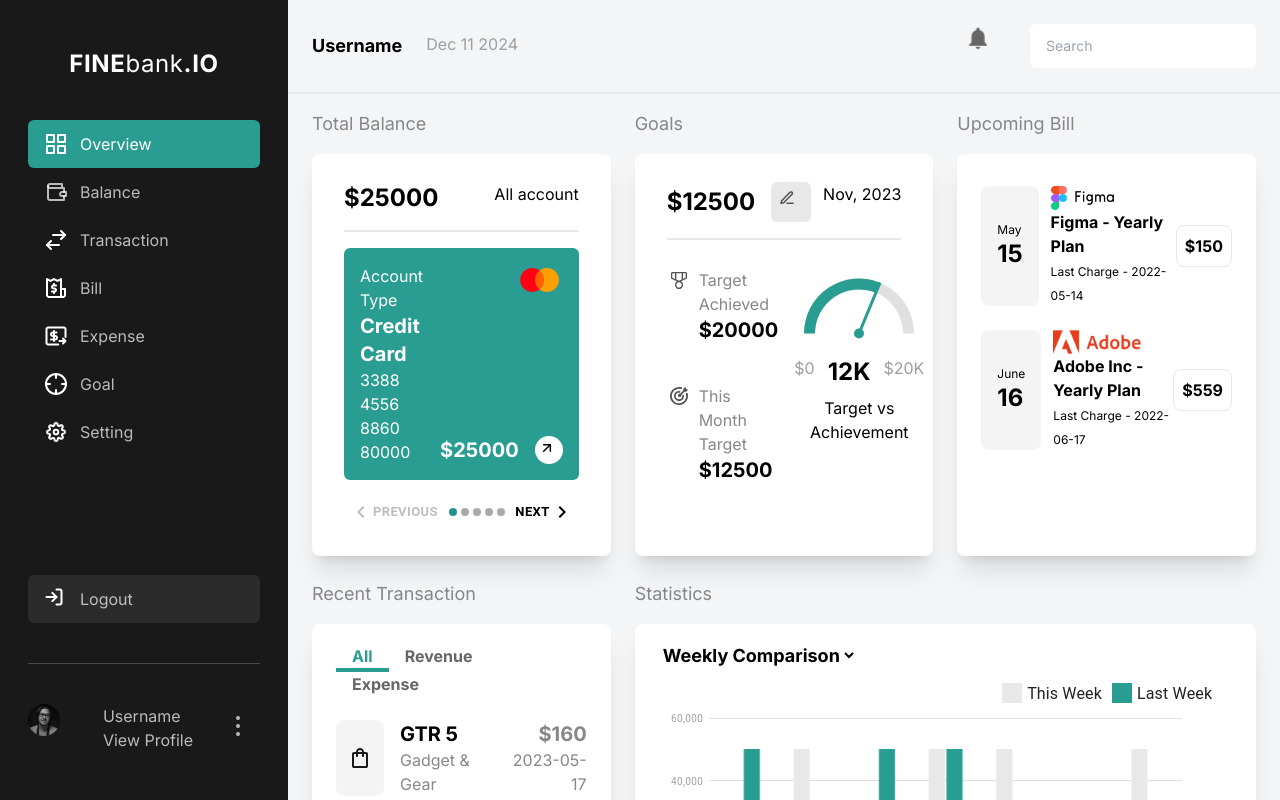
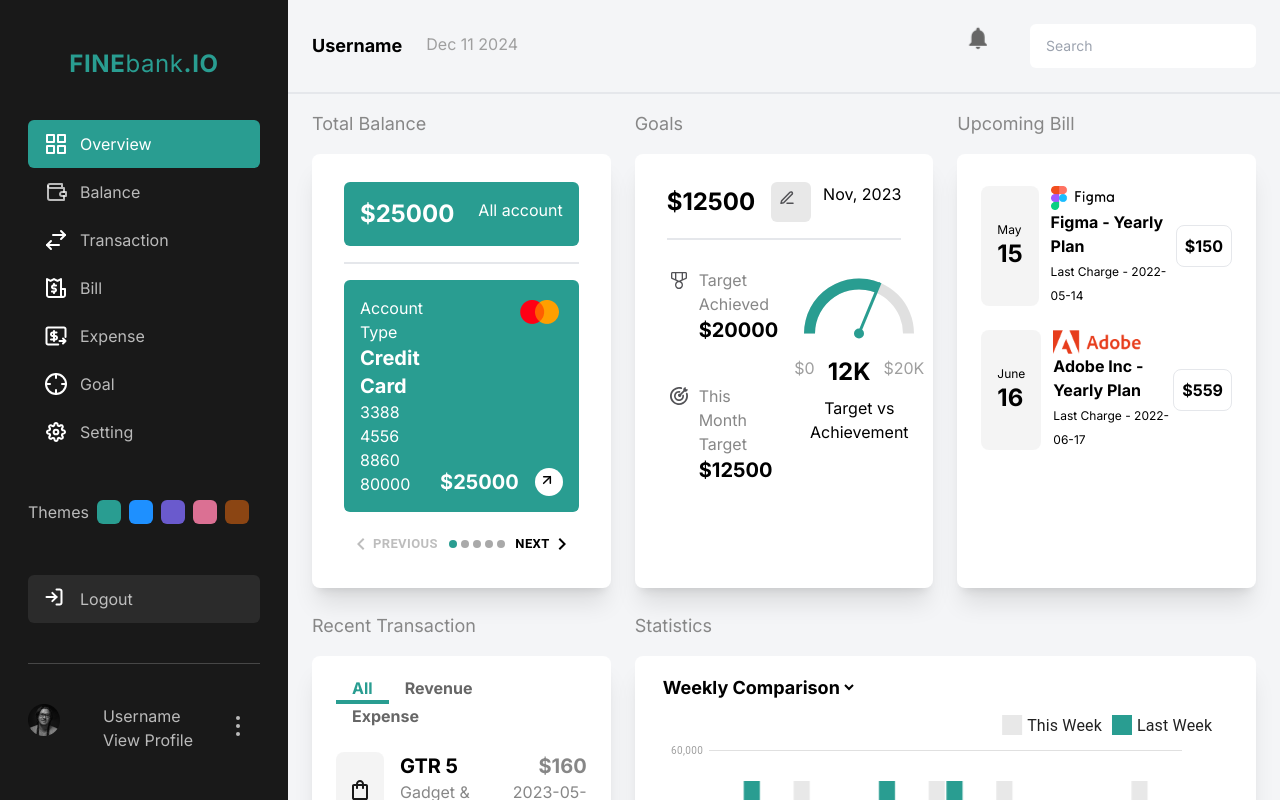
Before and after one commit to rizkishafara/learn_react, a React (Vite) app: page / in a window 1280 px wide. Shown: the top 800 px of the page. Built offline with nearby package versions, Linux system fonts and the light colour scheme.

Commit message:
feat: implement State Management with Context

```diff
--- a/src/components/Elements/BarChart/index.jsx
+++ b/src/components/Elements/BarChart/index.jsx
@@ -1,6 +1,6 @@
-// eslint-disable-next-line no-unused-vars
-import React from "react";
+import { useContext } from "react";
 import { BarChart } from "@mui/x-charts/BarChart";
+import { ThemeContext } from "../../../context/themeContext";
 
 const chartSetting = {
   yAxis: [
@@ -25,6 +25,8 @@
 
 export default function BarsDataset(props) {
   const { desc } = props;
+  const { theme } = useContext(ThemeContext);
+  desc.series[1].color = theme.color;
 
   return (
     <BarChart
--- a/src/components/Elements/GaugeChart/index.jsx
+++ b/src/components/Elements/GaugeChart/index.jsx
@@ -1,13 +1,14 @@
-/* eslint-disable no-unused-vars */
-import * as React from "react";
 import {
   GaugeContainer,
   GaugeValueArc,
   GaugeReferenceArc,
   useGaugeState,
 } from "@mui/x-charts/Gauge";
+import { useContext } from "react";
+import { ThemeContext } from "../../../context/themeContext";
 
-function GaugePointer() {
+function GaugePointer(props) {
+  const { color } = props;
   const { valueAngle, outerRadius, cx, cy } = useGaugeState();
 
   if (valueAngle === null) {
@@ -21,10 +22,10 @@
   };
   return (
     <g>
-      <circle cx={cx} cy={cy} r={5} fill="#299D91" />
+      <circle cx={cx} cy={cy} r={5} fill={color} />
       <path
         d={`M ${cx} ${cy} L ${target.x} ${target.y}`}
-        stroke="#299D91"
+        stroke={color}
         strokeWidth={3}
       />
     </g>
@@ -32,6 +33,7 @@
 }
 
 export default function CompositionExample(props) {
+  const { theme } = useContext(ThemeContext);
   const { desc } = props;
   return (
     <GaugeContainer
@@ -42,13 +44,13 @@
       value={desc}
       sx={() => ({
         [`& .value-arc`]: {
-          fill: "#299D91",
+          fill: theme.color,
         },
       })}
     >
       <GaugeReferenceArc />
       <GaugeValueArc className="value-arc" />
-      <GaugePointer />
+      <GaugePointer color={theme.color} />
     </GaugeContainer>
   );
 }
--- a/src/components/Elements/Stepper/index.jsx
+++ b/src/components/Elements/Stepper/index.jsx
@@ -1,15 +1,18 @@
-import { useState } from "react";
+import { useContext, useState } from "react";
 import { useTheme } from "@mui/material/styles";
 
 import MobileStepper from "@mui/material/MobileStepper";
 import Button from "@mui/material/Button";
 import KeyboardArrowLeft from "@mui/icons-material/KeyboardArrowLeft";
 import KeyboardArrowRight from "@mui/icons-material/KeyboardArrowRight";
+import { ThemeContext } from "../../../context/themeContext";
 
 const Stepper = (props) => {
   const { desc } = props;
 
   const theme = useTheme();
+
+  const { theme:themeMode } = useContext(ThemeContext);
   const [activeStep, setActiveStep] = useState(0);
 
   const handleNext = () => {
@@ -34,7 +37,7 @@
           maxWidth: "100%",
           flexGrow: 1,
           "& .MuiMobileStepper-dot": { backgroundColor: "darkgrey" },
-          "& .MuiMobileStepper-dotActive": { backgroundColor: "#299091" },
+          "& .MuiMobileStepper-dotActive": { backgroundColor: themeMode.color },
         }}
         nextButton={
           <Button
--- a/src/components/Fragments/Dashboard/CardBalance.jsx
+++ b/src/components/Fragments/Dashboard/CardBalance.jsx
@@ -1,13 +1,16 @@
+import { Link } from "react-router-dom";
 import accounts from "../../../data/account";
 import Card from "../../Elements/Card";
 import Stepper from "../../Elements/Stepper";
-import { Link } from "react-router-dom";
 import { Icon } from "../../Elements/Icon";
+import { useContext } from "react";
+import { ThemeContext } from "../../../context/themeContext";
 
 const CardBalance = () => {
+  const { theme } = useContext(ThemeContext);
   const balanceCard = accounts.map((account) => (
-    <div key={account.id} className="p-2">
-      <div className="flex justify-between">
+    <div key={account.id} className={`p-2 ${theme.name}`}>
+      <div className="flex justify-between bg-primary text-white p-4 rounded-md">
         <div className="text-2xl font-bold">${account.balance}</div>
         <div>
           <Link to="/balance">All account</Link>
--- a/src/components/Fragments/Navbar.jsx
+++ b/src/components/Fragments/Navbar.jsx
@@ -1,8 +1,19 @@
-import { Link } from "react-router-dom";
+import { Link, NavLink } from "react-router-dom";
 import { Icon } from "../Elements/Icon";
 import Logo from "../Elements/Logo";
+import { useContext } from "react";
+import { ThemeContext } from "../../context/themeContext";
 
 const Navbar = () => {
+  const themes = [
+    { name: "theme-green", bgcolor: "bg-[#299D91]", color: "#299D91" },
+    { name: "theme-blue", bgcolor: "bg-[#1E90FF]", color: "#1E90FF" },
+    { name: "theme-purple", bgcolor: "bg-[#6A5ACD]", color: "#6A5ACD" },
+    { name: "theme-pink", bgcolor: "bg-[#DB7093]", color: "#DB7093" },
+    { name: "theme-brown", bgcolor: "bg-[#8B4513]", color: "#8B4513" },
+  ];
+
+  const { setTheme } = useContext(ThemeContext);
   const menus = [
     {
       id: "overview",
@@ -52,12 +63,16 @@
       <nav className="stickt top-0 text-special-bg2 sm:w-72 w-36 min-h-screen px-7 py-12 flex flex-col justify-between">
         <div>
           <Link to="/" className="flex justify-center mb-10">
-            <Logo variant="text-white text-2xl" />
+            <Logo variant="text-primary text-sm sm:text-2xl" />
           </Link>
           {menus.map((menu) => (
             <Link key={menu.id} to={menu.link}>
               <div
-                className={`flex hover:bg-special-bg3 hover:text-white px-4 py-3 rounded-md ${location.pathname==menu.link ? 'bg-primary text-white' : 'text-special-bg2'}`}
+                className={`flex hover:bg-special-bg3 hover:text-white px-4 py-3 rounded-md ${
+                  location.pathname == menu.link
+                    ? "bg-primary text-white"
+                    : "text-special-bg2"
+                }`}
               >
                 <div className="mx-auto sm:mx-0">{menu.icon}</div>
                 <div className="ms-3 hidden sm:block">{menu.label}</div>
@@ -65,13 +80,26 @@
             </Link>
           ))}
         </div>
+        <div className="md:flex md:gap-2">
+          Themes
+          {themes.map((t) => (
+            <div
+              key={t.name}
+              className={`${t.bgcolor} md:w-6 h-6 rounded-md cursor-pointer mb-2`}
+              onClick={() => setTheme(t)}
+            ></div>
+          ))}
+        </div>
         <div className="sticky bottom-12">
-          <div className="flex bg-special-bg3 px-4 py-3 rounded-md">
-            <div className="mx-auto sm:mx-0">
+          <NavLink
+            to="/login"
+            className="flex bg-special-bg3 px-4 py-3 rounded-md"
+          >
+            <div className="mx-auto sm:mx-0 text-primary">
               <Icon.Logout />
             </div>
             <div className="ms-3 hidden sm:block">Logout</div>
-          </div>
+          </NavLink>
           <div className="border-b my-10 border-b-special-bg"></div>
           <div className="flex justify-between">
             <div className="mx-auto sm:mx-0">
--- a/src/components/Layouts/MainLayout.jsx
+++ b/src/components/Layouts/MainLayout.jsx
@@ -1,10 +1,15 @@
 import Navbar from "../Fragments/Navbar";
 import Header from "../Fragments/Header";
+import { useContext } from "react";
+import { ThemeContext } from "../../context/themeContext";
 
 const MainLayout = (props) => {
   const { children } = props;
+  const { theme } = useContext(ThemeContext);
   return (
-    <div className="flex bg-special-mainBg w-screen min-h-screen max-w-full">
+    <div
+      className={`flex bg-special-mainBg w-screen min-h-screen max-w-full ${theme.name}`}
+    >
       {/* navbar start*/}
       <Navbar />
       {/* navbar end*/}
--- /dev/null
+++ b/src/context/themeContext.jsx
@@ -0,0 +1,13 @@
+import { createContext, useState } from "react";
+
+export const ThemeContext = createContext();
+
+export const ThemeContextProvider = ({ children }) => {
+  const [theme, setTheme] = useState({ name: "theme-green", color: "#299D91" });
+
+  return (
+    <ThemeContext.Provider value={{ theme, setTheme }}>
+      {children}
+    </ThemeContext.Provider>
+  );
+};
--- a/src/index.css
+++ b/src/index.css
@@ -71,3 +71,26 @@
 @tailwind base;
 @tailwind components;
 @tailwind utilities;
+
+@layer base {
+  :root {
+    /* default primary color*/
+    --color-primary: #299d91;
+  }
+}
+
+.theme-blue {
+  --color-primary: #1e90ff;
+}
+
+.theme-purple {
+  --color-primary: #6a5acd;
+}
+
+.theme-pink {
+  --color-primary: #db7093;
+}
+
+.theme-brown {
+  --color-primary: #8b4513;
+}
--- a/src/main.jsx
+++ b/src/main.jsx
@@ -1,10 +1,13 @@
-import { StrictMode } from 'react'
-import { createRoot } from 'react-dom/client'
-import App from './App.jsx'
-import './index.css'
+import { StrictMode } from "react";
+import { createRoot } from "react-dom/client";
+import App from "./App.jsx";
+import "./index.css";
+import { ThemeContextProvider } from "./context/themeContext.jsx";
 
-createRoot(document.getElementById('root')).render(
+createRoot(document.getElementById("root")).render(
   <StrictMode>
-    <App />
-  </StrictMode>,
-)
+    <ThemeContextProvider>
+      <App />
+    </ThemeContextProvider>
+  </StrictMode>
+);
--- a/src/pages/Expenses.jsx
+++ b/src/pages/Expenses.jsx
@@ -8,6 +8,7 @@
 
       <Card
         title="Expenses Comparasion"
+        variant="md:col-span-3 text-primary"
         desc="Lorem Ipsum is simply dummy text of the printing and typesetting industry. Lorem Ipsum has been the industry's standard dummy text ever since the 1500s, when an unknown printer took a galley of type and scrambled it to make a type specimen book. It has survived not only five centuries, but also the leap into electronic typesetting, remaining essentially unchanged. It was popularised in the 1960s with the release of Letraset sheets containing Lorem Ipsum passages, and more recently with desktop publishing software like Aldus PageMaker including versions of Lorem Ipsum."
       />
       <div className="md:grid md:grid-cols-3 md:gap-x-6">
--- a/tailwind.config.js
+++ b/tailwind.config.js
@@ -7,7 +7,7 @@
         body: ["Inter"],
       },
       colors: {
-        primary: "#299D91",
+        primary: "var(--color-primary)",
         secondary: "#525256",
         defaultBlack: "#191919",
         gray: {
```
